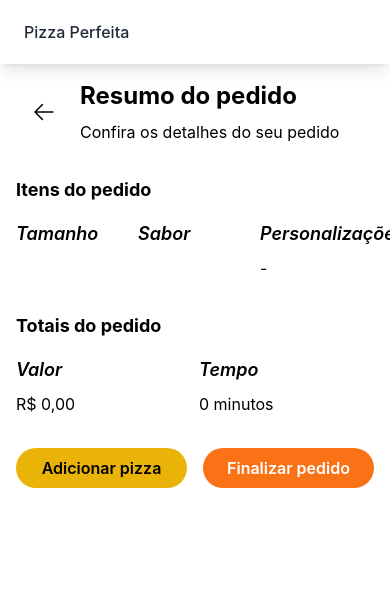
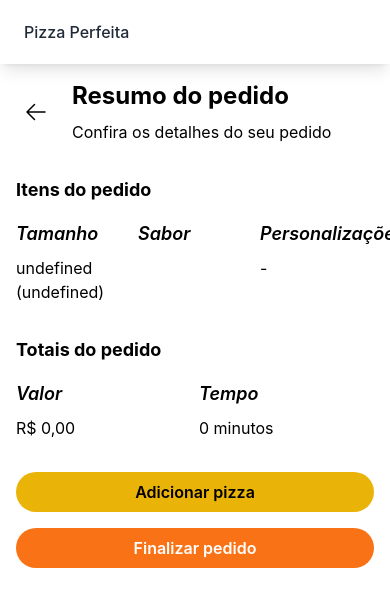
Before and after one commit to matheusarro/perfect-pizza, a React (Vite) app: page /summary in a window 390 px wide. Shown: the top 606 px of the page. Built offline with nearby package versions, Linux system fonts and the light colour scheme.

Commit message:
feat: add price to summary size column

```diff
--- a/src/components/Header/Header.tsx
+++ b/src/components/Header/Header.tsx
@@ -14,7 +14,7 @@ const Header = ({ title, description, showBackButton = false, onBackButtonClick
   };
 
   return (
-    <div className="flex flex-row items-center gap-4 px-2">
+    <div className="flex flex-row items-center gap-4 md:px-2">
       {showBackButton && (
         <IconButton onClick={() => handleGoBack()}>
           <ArrowLeftIcon className="size-6" />
--- a/src/pages/Summary/Summary.tsx
+++ b/src/pages/Summary/Summary.tsx
@@ -68,7 +68,9 @@ function Summary() {
 
           {order.map((pizza) => (
             <Fragment key={pizza.itemID}>
-              <span>{pizza.size?.name}</span>
+              <span>
+                {`${pizza.size?.name} (${pizza.size?.price.toLocaleString('pt-BR', { style: 'currency', currency: 'BRL' })})`}
+              </span>
               <span>{pizza.flavor?.name}</span>
               <div className={'flex flex-col'}>
                 {pizza.additionals && pizza.additionals?.length > 0
@@ -76,7 +78,7 @@ function Summary() {
                       <span>
                         {additional.name}
                         {additional.price > 0 &&
-                          ` + ${additional.price.toLocaleString('pt-BR', { style: 'currency', currency: 'BRL' })}`}
+                          ` (${additional.price.toLocaleString('pt-BR', { style: 'currency', currency: 'BRL' })})`}
                       </span>
                     ))
                   : '-'}
@@ -97,7 +99,7 @@ function Summary() {
         </div>
       </div>
 
-      <div className="flex flex-row justify-center gap-4">
+      <div className="flex flex-col justify-center gap-4 md:flex-row">
         <Button variant="tertiary" onClick={() => handleNewPizza()}>
           {'Adicionar pizza'}
         </Button>
```
